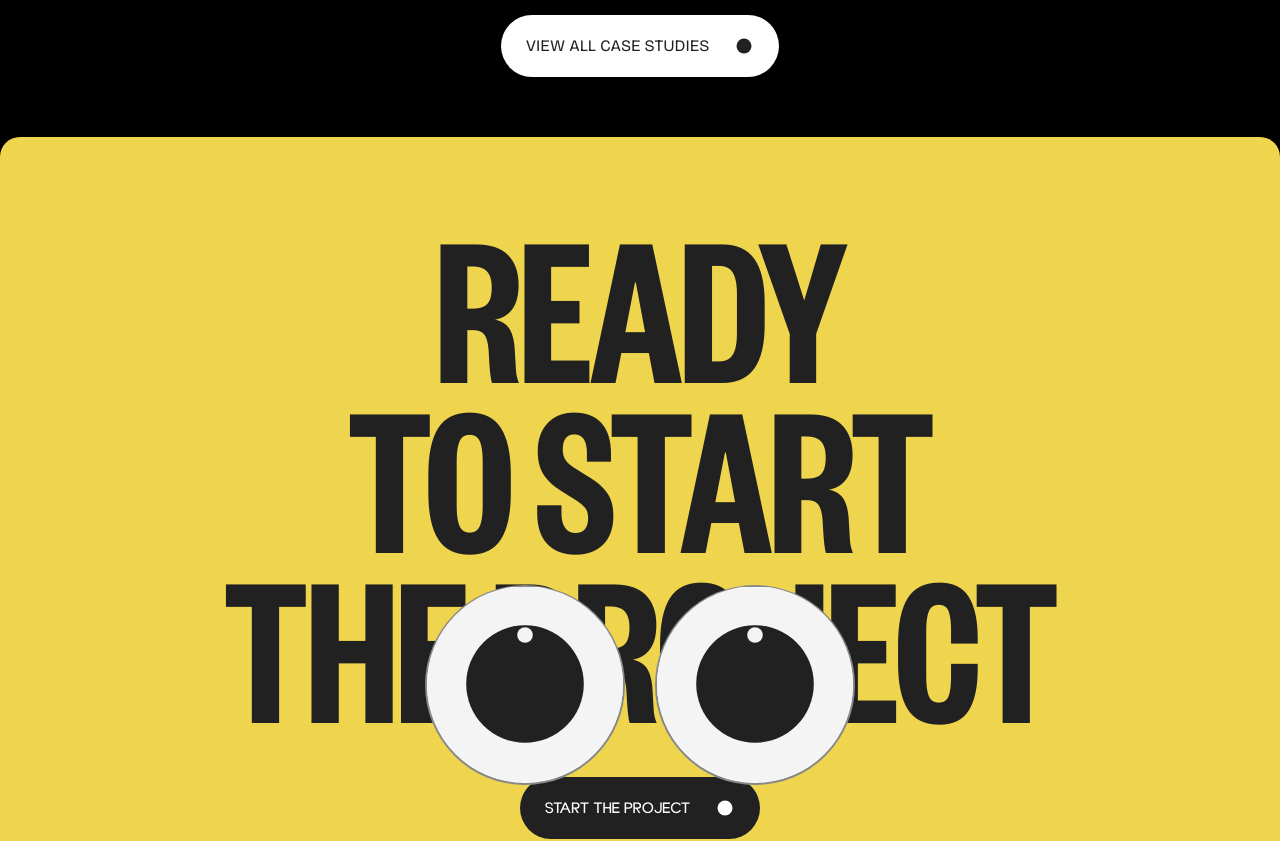
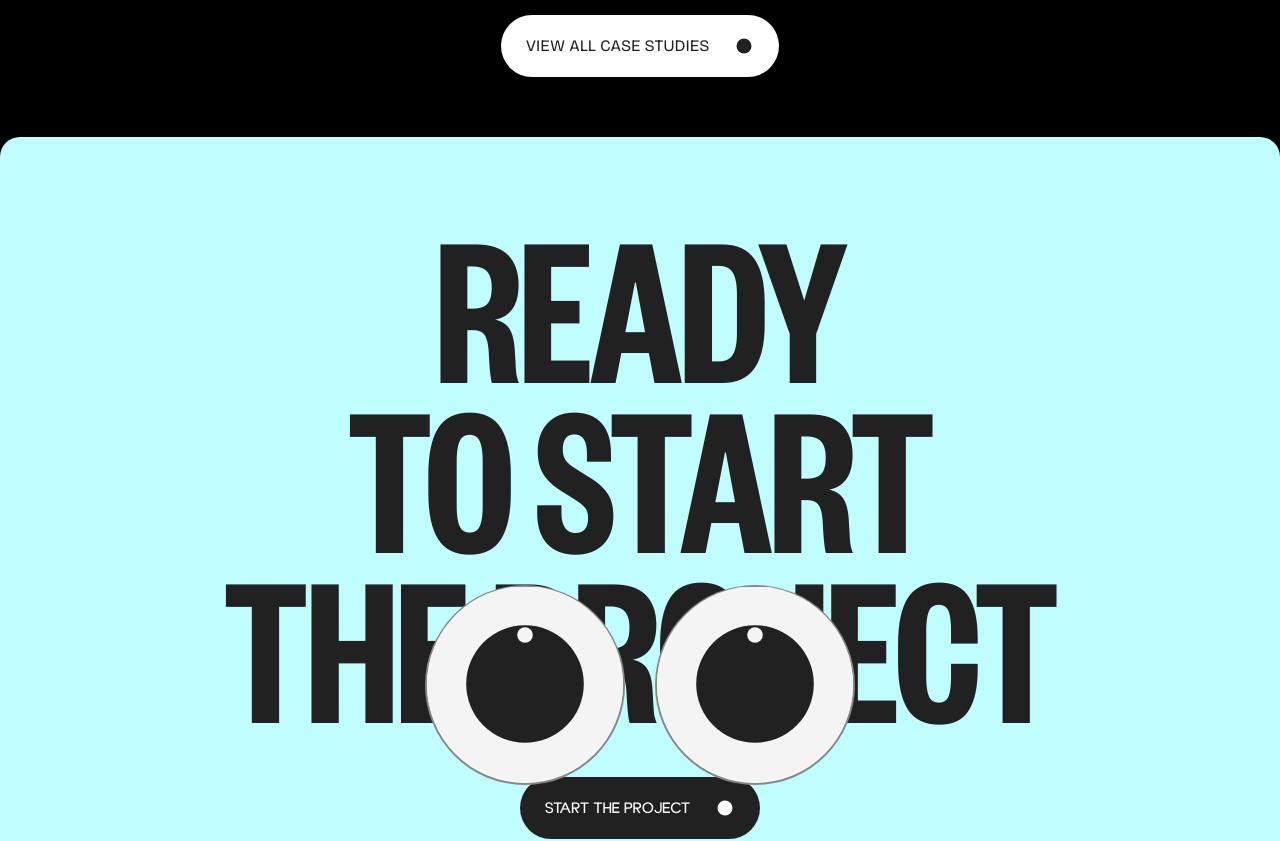
Before and after one commit to Wayber-Technologies/website, a Next.js app: page /case in a window 1280 px wide. Shown: the part 10640-11481 px from the top of the page. Built offline with nearby package versions, Linux system fonts and the light colour scheme.

Commit message:
update: development

```diff
--- a/components/Ready.tsx
+++ b/components/Ready.tsx
@@ -18,7 +18,7 @@ export default function Ready() {
 
   return (
     <section
-      className="w-full relative z-30 min-h-screen sm:h-screen xm:h-screen bg-wayberYellow padding-y rounded-t-[20px] mt-[-20px]"
+      className="w-full relative z-30 min-h-screen sm:h-screen xm:h-screen bg-wayberLightBlue padding-y rounded-t-[20px] mt-[-20px]"
       ref={container}
     >
       <div className="w-full h-full flex justify-center gap-[50px] items-center flex-col">
@@ -44,7 +44,9 @@ export default function Ready() {
               href="/contact"
             >
               <Rounded className="py-[6px]" backgroundColor="#212121">
-                <p className="z-10 px-[10px] ml-[15px] py-[6px] font-Aloevera group-hover:text-white text-black">hello@wayber.tech</p>
+                <p className="z-10 px-[10px] ml-[15px] py-[6px] font-Aloevera group-hover:text-white text-black">
+                  hello@wayber.tech
+                </p>
                 <div className="bg-black group-hover:bg-white text-black p-[10px] rounded-full scale-[0.3] mr-[10px] group-hover:scale-[0.9] transition-all z-10 transform duration-[0.3s] ease-[.215,.61,.355,1]">
                   <ArrowUpRight strokeWidth={1.5} size={30} className="scale-[0] group-hover:scale-[1]" />
                 </div>
--- a/container/home-page/Hero.tsx
+++ b/container/home-page/Hero.tsx
@@ -130,7 +130,7 @@ export default function Hero() {
 
           {/* Footer section with info and CTA - Desktop version */}
           <div className="hidden lg:block padding-x mb-12">
-            <div className="flex justify-between items-center gap-[20px] mb-6">
+            <div className="flex justify-between items-center gap-[20px] ">
               <div className="flex flex-col gap-4">
                 <p className="paragraph font-Aloevera text-secondry text-base">
                   We help businesses design and implement innovative, future-ready solutions.
@@ -160,7 +160,9 @@ export default function Hero() {
           {/* Background media section */}
           <div className="padding-x mb-36 xl:mb-36 lg:mb-36 md:mb-8 sm:mb-4 xm:mb-4">
             <BackgroundVideo src="./homeVideo.mp4" />
-          </div>          {/* Footer section with info and CTA - Mobile version */}
+          </div>
+
+          {/* Footer section with info and CTA - Mobile version */}
           <div className="w-full border-t border-[#21212155] py-[20px] sm:mb-[80px] xm:mb-[80px] lg:hidden">
             <div className="flex justify-between items-center padding-x gap-[20px] sm:flex-col sm:items-start xm:flex-col xm:items-start mb-6">
               <div className="w-[50%] xm:w-full sm:w-full">
```
